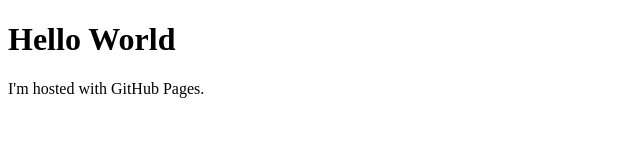
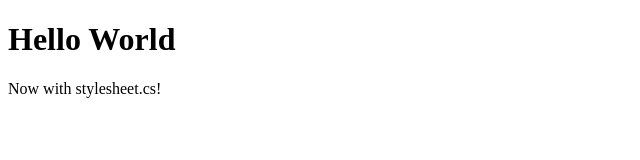
Before and after one commit to MrSam7K/mrsam7k.github.io, a plain HTML site: page index.html in a window 1280 px wide. Shown: the full height of the page, 0-640 px from the left. Drawn offline with Linux system fonts and the light colour scheme.

Commit message:
Update index.html

```diff
--- a/index.html
+++ b/index.html
@@ -5,6 +5,6 @@
 </head>
 <body>
 <h1>Hello World</h1>
-<p>I'm hosted with GitHub Pages.</p>
+<p>Now with stylesheet.cs!</p>
 </body>
 </html>
```
